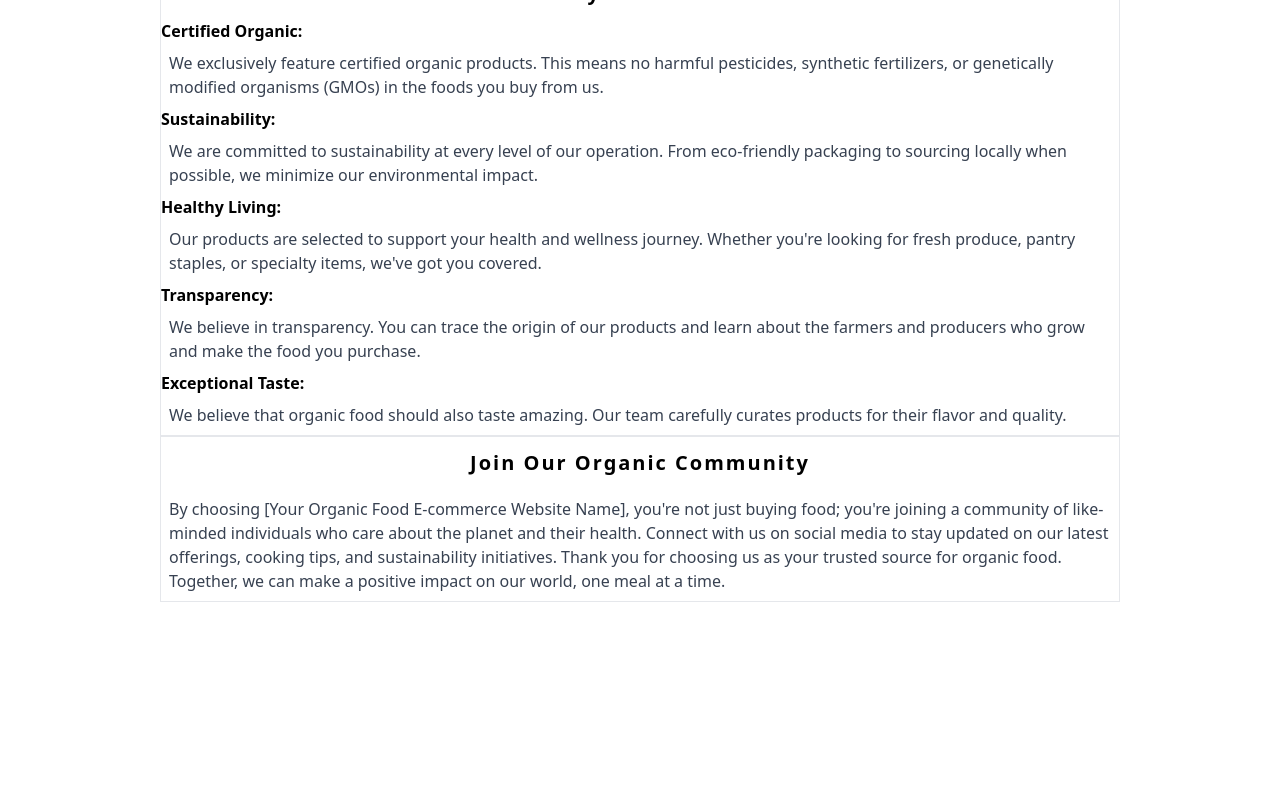
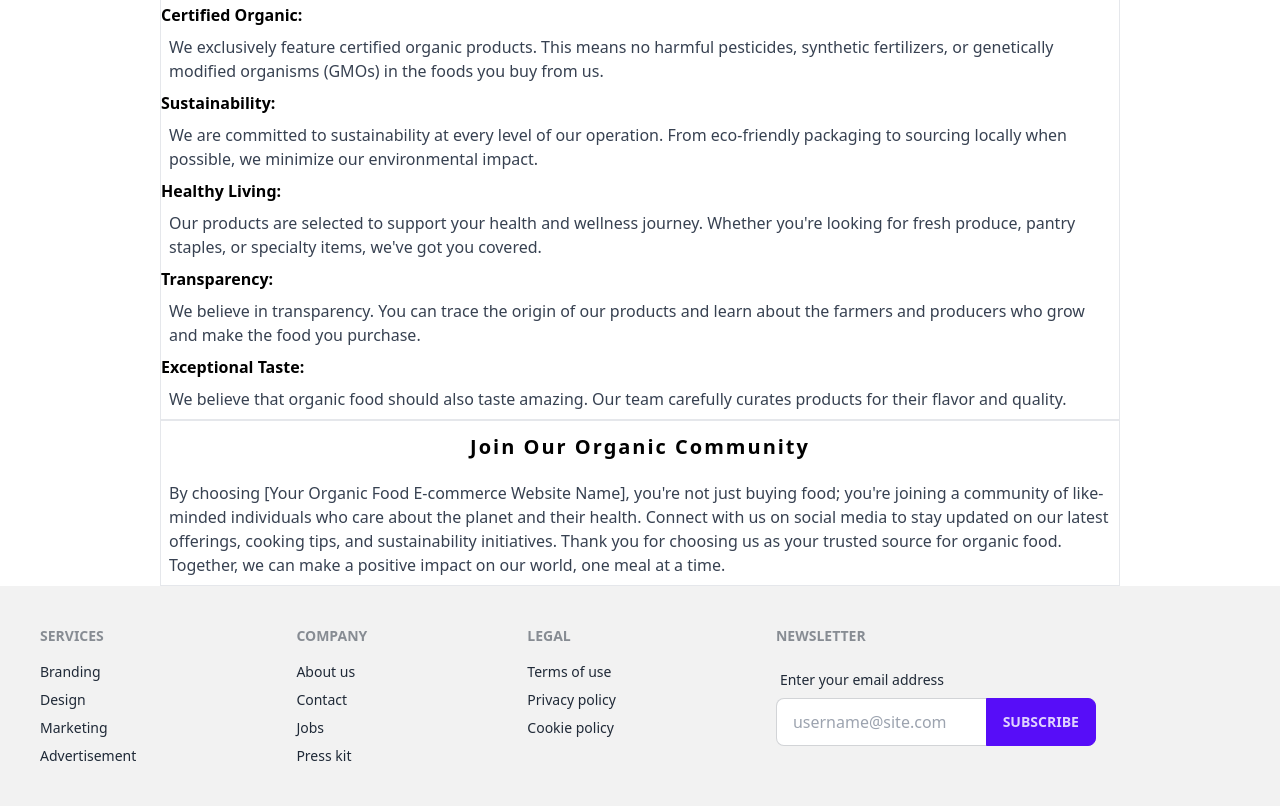
Before and after one commit to mdkawsar-alam/OrganicBD, a website: page src/about.html in a window 1280 px wide. Shown: the part 398-1204 px from the top of the page. Before the commit the page ends 1000 px from the top, so only its background shows below. Drawn offline with nearby package versions, Linux system fonts and the light colour scheme.

Commit message:
footer section add on about page

```diff
--- a/src/about.html
+++ b/src/about.html
@@ -21,11 +21,11 @@
              </button>
             <ul id="main-menu" class="absolute bg-yellow-100 w-full left-0 top-10 px-4 text-left hidden sm:block sm:relative sm:top-0  sm:flex  sm:justify-evenly">
 
-              <li class="mb-2 sm:mb-0 sm:ml-5 p-3 rounded-xl hover:bg-yellow-900 hover:transition-colors"><a class= "text-black font-semibold" href="#">Home
+              <li class="mb-2 sm:mb-0 sm:ml-5 p-3 rounded-xl hover:bg-yellow-900 hover:transition-colors"><a class= "text-black font-semibold" href="home.html">Home
 
               </a></li>
-              <li class="mb-2 sm:mb-0 sm:ml-5 p-3 rounded-xl hover:bg-yellow-900 hover:transition-colors"><a class="text-black font-semibold" href="#">shop</a></li>
-              <li class="mb-2 sm:mb-0 sm:ml-5 p-3 rounded-xl hover:bg-yellow-900 hover:transition-colors"><a class="text-black font-semibold" href="#">about</a></li>
+              <li class="mb-2 sm:mb-0 sm:ml-5 p-3 rounded-xl hover:bg-yellow-900 hover:transition-colors"><a class="text-black font-semibold" href="">shop</a></li>
+              <li class="mb-2 sm:mb-0 sm:ml-5 p-3 rounded-xl hover:bg-yellow-900 hover:transition-colors"><a class="text-black font-semibold" href="about.html">about</a></li>
               <li class="mb-2 sm:mb-0 sm:ml-5 p-3 rounded-xl hover:bg-yellow-900 hover:transition-colors"><a class=" text-black font-semibold" href="#">blog</a></li>
               <li class="mb-2 sm:mb-0 sm:ml-5 p-3 rounded-xl hover:bg-yellow-900 hover:transition-colors"><a class=" text-black font-semibold" href="#">products</a></li>
               <li class="mb-2 sm:mb-0 sm:ml-5 p-3 rounded-xl hover:bg-yellow-900 hover:transition-colors"><a class="text-black font-semibold" href="#">contract</a></li>
@@ -44,9 +44,9 @@
 
       </header>
       <main>
-        <div class="contatainer w-90%  bg-white text-black flex flex-col items-center  mt-4  ">
+        <div class="contatainer w-90%  bg-white text-black flex flex-col items-center   ">
             <div class="about-us  border  w-3/4 ">
-                <h3 class=" text-center  font-bold text-xl font-sans  text-3xl tracking-widest m-3" >About OrganicBD</h3>
+                <h3 class=" text-center  font-bold text-xl font-sans   tracking-widest m-3" >About OrganicBD</h3>
                 <p class=" text-gray-700  p-2">
                 Welcome to OrganicBD - Your Source for Wholesome and Sustainable Organic Foods!
               At OrganicBD, we're passionate about offering you the finest selection of organic foods that nourish both your body and the planet. Our commitment to organic farming practices, sustainability, and healthy living drives everything we do.
@@ -54,7 +54,7 @@
             </div>
 
             <div class="our mission  border  w-3/4 ">
-              <h3 class=" text-center  font-bold text-xl font-sans  text-3xl tracking-widest m-3" >Our Mission</h3>
+              <h3 class=" text-center  font-bold text-xl font-sans   tracking-widest m-3" >Our Mission</h3>
               <p class=" text-gray-700  p-2">
                 Our mission is to make high-quality, organic food accessible to everyone while supporting
                  farmers and producers who share our dedication to the environment and your well-being.
@@ -63,8 +63,8 @@
           </p>
           </div>
               <div class="  border  w-3/4 ">
-              <h3 class=" text-center  font-bold text-xl font-sans  text-3xl tracking-widest m-3" >Why Choose Us</h3>
-              <p >
+              <h3 class=" text-center  font-bold text-xl font-sans   tracking-widest m-3" >Why Choose Us</h3>
+               <p >
 
           </p>
           <div class="">
@@ -81,7 +81,7 @@
           </div>
 
           <div class="our mission  border  w-3/4 ">
-            <h3 class=" text-center  font-bold text-xl font-sans  text-3xl tracking-widest m-3" >Join Our Organic Community</h3>
+            <h3 class=" text-center  font-bold text-xl font-sans   tracking-widest m-3" >Join Our Organic Community</h3>
             <p class=" text-gray-700  p-2">
               By choosing [Your Organic Food E-commerce Website Name], you're not just buying food; you're joining a community of like-minded individuals who care about the planet and their health. Connect with us on social media to stay updated on our latest offerings, cooking tips, and sustainability initiatives.
 
@@ -91,6 +91,40 @@
 
         </div>
       </main>
+      <footer class="footer p-10 bg-base-200 text-base-content">
+        <nav>
+          <header class="footer-title">Services</header>
+          <a class="link link-hover">Branding</a>
+          <a class="link link-hover">Design</a>
+          <a class="link link-hover">Marketing</a>
+          <a class="link link-hover">Advertisement</a>
+        </nav>
+        <nav>
+          <header class="footer-title">Company</header>
+          <a class="link link-hover">About us</a>
+          <a class="link link-hover">Contact</a>
+          <a class="link link-hover">Jobs</a>
+          <a class="link link-hover">Press kit</a>
+        </nav>
+        <nav>
+          <header class="footer-title">Legal</header>
+          <a class="link link-hover">Terms of use</a>
+          <a class="link link-hover">Privacy policy</a>
+          <a class="link link-hover">Cookie policy</a>
+        </nav>
+        <form>
+          <header class="footer-title">Newsletter</header>
+          <fieldset class="form-control w-80">
+            <label class="label">
+              <span class="label-text">Enter your email address</span>
+            </label>
+            <div class="relative">
+              <input type="text" placeholder="username@site.com" class="input input-bordered w-full pr-16" />
+              <button class="btn btn-primary absolute top-0 right-0 rounded-l-none">Subscribe</button>
+            </div>
+          </fieldset>
+        </form>
+      </footer>
 
       <script src="script.js"></script>
 </html>
```
Also changed, not shown: src/home.html (+7 -7 lines), src/index.html (+1 -1 lines).
